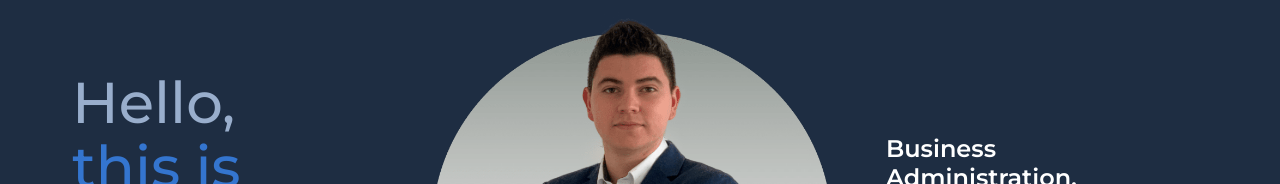
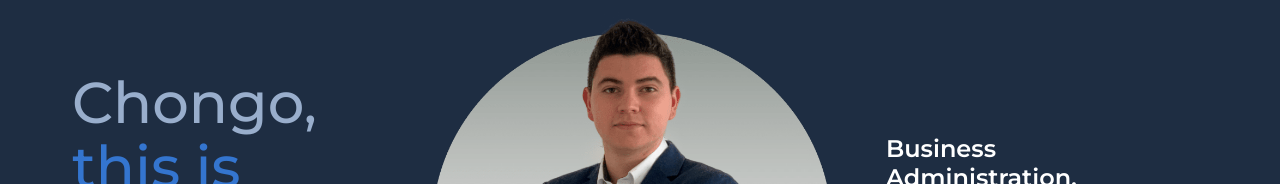
Before and after one commit to santiago9505/portfolio2.0, a React (Create React App) app: page / in a window 1280 px wide. Shown: the part 138-322 px from the top of the page. Built offline with nearby package versions, Linux system fonts and the light colour scheme.

Commit message:
probando con chongo

```diff
--- a/src/components/Main/Main.js
+++ b/src/components/Main/Main.js
@@ -29,7 +29,7 @@ const Main = ({ theme, setTheme }) => {
               : "main__title--container"
           }
         >
-          <h1 className={theme ? "hello__normal" : "hello__dark"}>Hello,</h1>
+          <h1 className={theme ? "hello__normal" : "hello__dark"}>Chongo,</h1>
           <h1>this is</h1>
           <h1>
             <strong>Santiago</strong>{" "}
```
